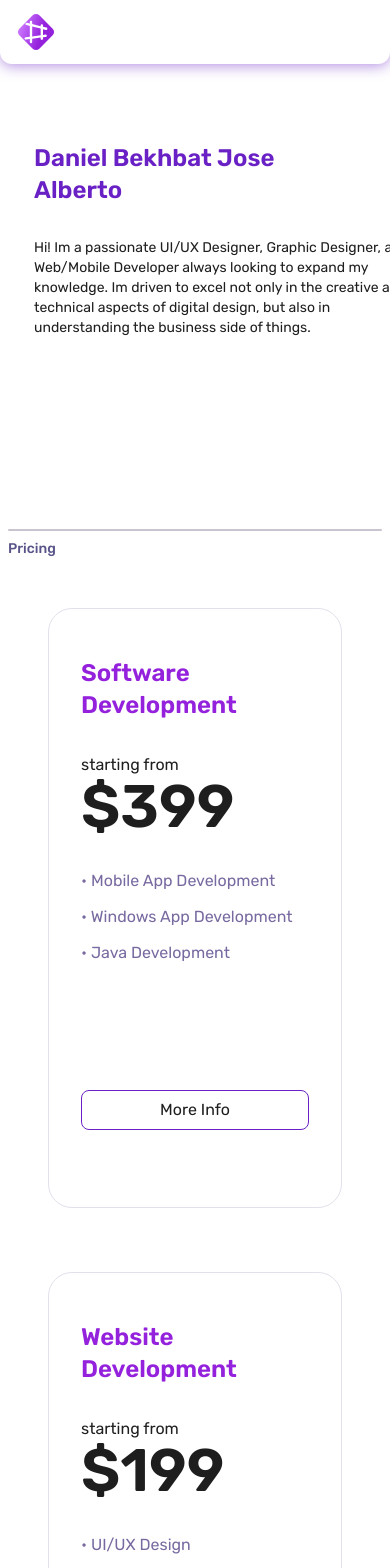
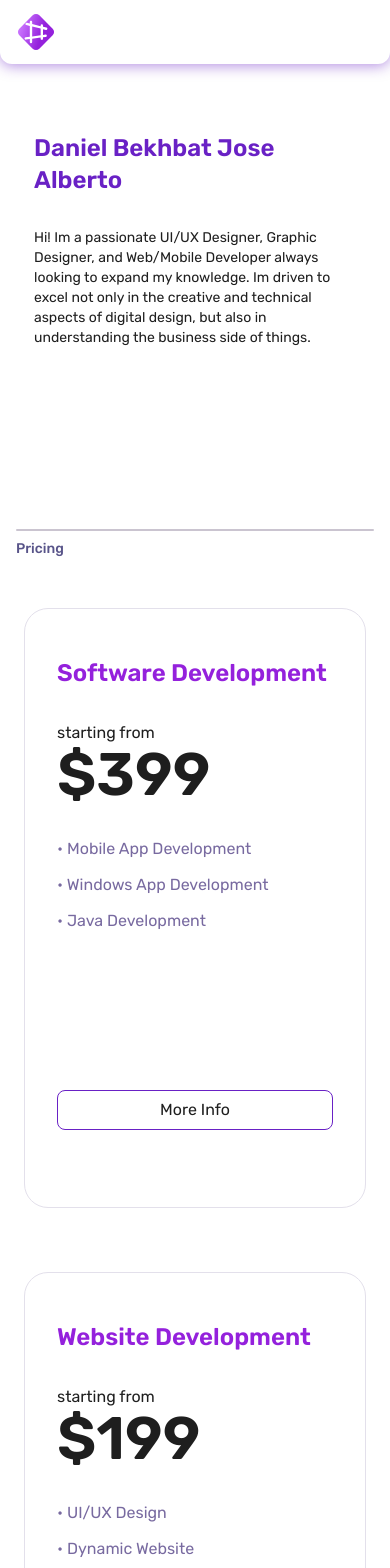
Before and after one commit to Danieru1115/portfolio_07042024, a Next.js app: page / in a window 390 px wide. Shown: the top 1568 px of the page. Built offline with nearby package versions, Linux system fonts and the light colour scheme.

Commit message:
Daniel 17082024/2

```diff
--- a/components/Head/index.js
+++ b/components/Head/index.js
@@ -7,7 +7,7 @@ const Head = () => {
     <div className="w-full h-[30rem] lg:h-[48rem] flex md:flex-row flex-col justify-start items-center px-8 lg:px-0 lg:items-start md:items-center py-6 lg:mt-10 xl:mt-20">
       <div className=' w-full md:w-1/2 h-full flex flex-col justify-center items-start z-20 ml-1 lg:ml-20 gap-8'>
         <h1 className='text-purple1 text-2xl md:text-3xl xl:text-4xl font-semibold'>Daniel Bekhbat Jose Alberto</h1>
-        <h2 className='text-black3 w-[24rem] md:w-[642px] text-sm md:text-base xl:text-lg font-normal '>Hi! Im a passionate UI/UX Designer, Graphic Designer, and Web/Mobile Developer always looking to expand my knowledge. Im driven to excel not only in the creative and technical aspects of digital design, but also in understanding the business side of things.</h2>
+        <h2 className='text-black3 w-[20rem] md:w-[642px] text-sm md:text-base xl:text-lg font-normal '>Hi! Im a passionate UI/UX Designer, Graphic Designer, and Web/Mobile Developer always looking to expand my knowledge. Im driven to excel not only in the creative and technical aspects of digital design, but also in understanding the business side of things.</h2>
       </div>
       <div className='w-1/2 h-full justify-end items-center z-0 lg:flex hidden'>
         <Image
--- a/components/Pay/index.js
+++ b/components/Pay/index.js
@@ -38,11 +38,11 @@ const Pay = () => {
 
   return (
     <div className='w-full h-auto flex justify-center items-start flex-col'>
-    <div className='w-full h-8 flex justify-center items-start flex-col px-2 lg:px-12 gap-2'>
+    <div className='w-full h-8 flex justify-center items-start flex-col md:px-2 px-4 lg:px-12 gap-2'>
     <div className='w-full h-0.5 bg-divider1 rounded-sm'></div>
     <h5 className='text-divider2 text-sm font-medium'>Pricing</h5>
     </div>
-    <div className="w-full h-110 md:h-[100rem] lg:h-[50rem] flex justify-center items-center flex-col lg:flex-row gap-16 px-12 lg:px-16 py-12">
+    <div className="w-full h-110 md:h-[100rem] lg:h-[50rem] flex justify-center items-center flex-col lg:flex-row gap-16 px-6 lg:px-16 py-12">
       {PaymentInfo.map((item, index) => (
         <div key={index} className=' w-full lg:w-1/3 h-[600px] cursor-pointer group rounded-3xl hover:w-[24rem] lg:hover:w-[640px] transition-all duration-500 p-8 flex justify-center items-center flex-col border-solid border-border1 border'>
           <div className='w-full h-3/4 flex justify-start items-start flex-col gap-8 mt-4'>
--- a/components/previousWork/index.js
+++ b/components/previousWork/index.js
@@ -13,7 +13,7 @@ const PreviousWork = () => {
   }, []);
 
     return (
-      <div className='w-full h-[375px] px-12 mb-8'>
+      <div className='w-full h-[375px] px-4 md:px-12 mb-8'>
         <div className='w-full h-10 flex justify-center items-start flex-col gap-2'>
           <div className='w-full h-0.5 bg-divider1 rounded-sm'></div>
           <div className='flex justify-between items-center w-full px-2'>
```
